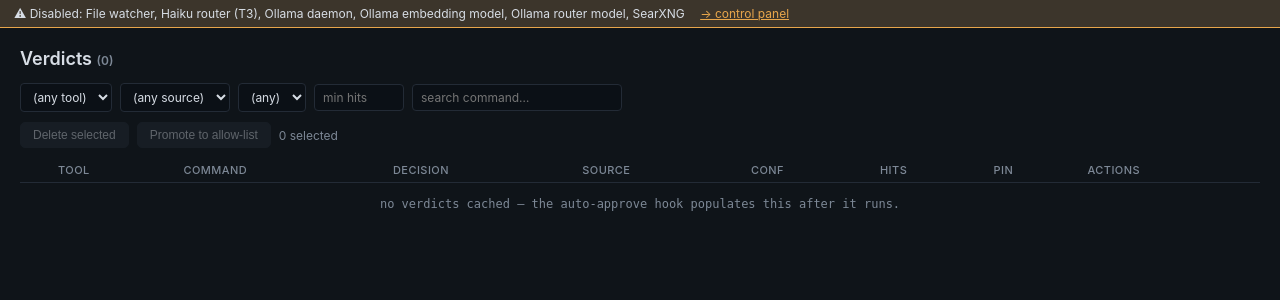
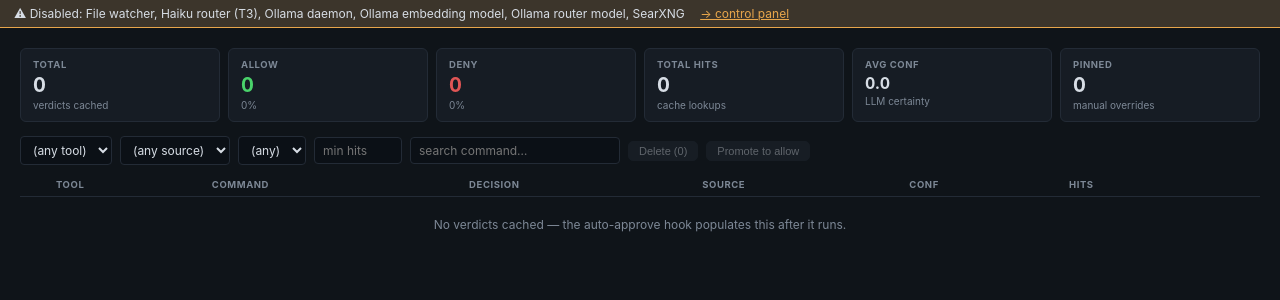
Before and after one commit to ccancellieri/mcp-skill-hub, a FastAPI app: page /verdicts in a window 1280 px wide. Shown: the part 49-349 px from the top of the page. Run offline with FastAPI, Linux system fonts and the light colour scheme; data that the repository does not hold is empty; some libraries are stand-ins or nearby versions.

Commit message:
feat(verdicts): stats header + refined table style
verdicts.py: computes inline stats (total, allow, deny, total_hits, avg_conf, pinned_n)
verdicts.html: vd-kpi stats strip (total / allow% / deny% / hits / avg_conf / pinned), filter bar
  with form[style=contents] for HTMX, bulk delete/promote buttons show count
_verdict_row.html: vd-badge (allow=green, deny=red), vd-conf color-coded (high/mid/low),
  monospace cmd + tool, row actions (flip/pin/×)

```diff
--- a/src/skill_hub/webapp/templates/verdicts.html
+++ b/src/skill_hub/webapp/templates/verdicts.html
@@ -1,11 +1,149 @@
 {% extends "base.html" %}
 {% block title %}verdicts{% endblock %}
 {% block content %}
-<h1 class="page-h">Verdicts <span class="muted">({{ rows|length }})</span></h1>
+<style>
+  /* ── stats strip ── */
+  .vd-kpi-row {
+    display: grid;
+    grid-template-columns: repeat(auto-fit, minmax(110px, 1fr));
+    gap: 8px;
+    margin-bottom: 14px;
+  }
+  .vd-kpi {
+    background: var(--color-surface);
+    border: 1px solid var(--color-border);
+    border-radius: var(--radius-md);
+    padding: 10px 12px;
+  }
+  .vd-kpi-label { font-size: 9.5px; text-transform: uppercase; letter-spacing: .06em; color: var(--color-muted); font-weight: 700; }
+  .vd-kpi-value { font-size: 20px; font-weight: 700; margin-top: 3px; font-variant-numeric: tabular-nums; color: var(--color-fg); }
+  .vd-kpi.good .vd-kpi-value { color: var(--color-good); }
+  .vd-kpi.bad  .vd-kpi-value { color: var(--color-bad); }
+  .vd-kpi-sub { font-size: 10px; color: var(--color-muted); margin-top: 2px; }
+
+  /* ── filter + bulk bar ── */
+  .vd-bar {
+    display: flex;
+    gap: 8px;
+    align-items: center;
+    flex-wrap: wrap;
+    margin-bottom: 8px;
+  }
+  .vd-bar select, .vd-bar input { font-size: 12px; }
+
+  /* ── table ── */
+  .vd-table-wrap { overflow-x: auto; }
+  .vd-table {
+    width: 100%;
+    border-collapse: collapse;
+    font-size: 12px;
+  }
+  .vd-table th {
+    font-size: 9.5px;
+    text-transform: uppercase;
+    letter-spacing: .06em;
+    color: var(--color-muted);
+    padding: 6px 8px;
+    text-align: left;
+    border-bottom: 1px solid var(--color-border);
+    white-space: nowrap;
+    font-weight: 700;
+  }
+  .vd-table td {
+    padding: 6px 8px;
+    border-bottom: 1px solid rgba(255,255,255,0.04);
+    vertical-align: middle;
+  }
+  .vd-table tr:last-child td { border-bottom: none; }
+  .vd-table tr:hover td { background: rgba(255,255,255,0.02); }
+  .vd-cmd {
+    font-family: ui-monospace, monospace;
+    font-size: 11px;
+    color: var(--color-fg);
+    max-width: 320px;
+    overflow: hidden;
+    text-overflow: ellipsis;
+    white-space: nowrap;
+  }
+  .vd-tool {
+    font-family: ui-monospace, monospace;
+    font-size: 10.5px;
+    color: var(--color-muted);
+    white-space: nowrap;
+  }
+  .vd-source { font-size: 10px; color: var(--color-muted); }
+  .vd-conf {
+    font-variant-numeric: tabular-nums;
+    font-family: ui-monospace, monospace;
+    font-size: 11px;
+  }
+  .vd-conf.high { color: var(--color-good); }
+  .vd-conf.mid  { color: var(--color-muted); }
+  .vd-conf.low  { color: var(--color-warn); }
+  .vd-hits {
+    font-variant-numeric: tabular-nums;
+    font-family: ui-monospace, monospace;
+    font-size: 11.5px;
+  }
+
+  /* decision badge */
+  .vd-badge {
+    display: inline-block;
+    padding: 2px 8px;
+    border-radius: 3px;
+    font-size: 10px;
+    font-weight: 700;
+    text-transform: uppercase;
+    letter-spacing: .04em;
+    white-space: nowrap;
+  }
+  .vd-badge.allow { background: rgba(74,211,107,0.15); color: var(--color-good); }
+  .vd-badge.deny  { background: rgba(224,85,85,0.15);  color: var(--color-bad); }
+
+  /* row actions */
+  .vd-row-actions { display: flex; gap: 4px; white-space: nowrap; }
+</style>
+
+{% if stats %}
+<div class="vd-kpi-row">
+  <div class="vd-kpi">
+    <div class="vd-kpi-label">Total</div>
+    <div class="vd-kpi-value">{{ stats.total }}</div>
+    <div class="vd-kpi-sub">verdicts cached</div>
+  </div>
+  <div class="vd-kpi good">
+    <div class="vd-kpi-label">Allow</div>
+    <div class="vd-kpi-value">{{ stats.allow }}</div>
+    <div class="vd-kpi-sub">{{ (stats.allow / stats.total * 100)|round(0)|int if stats.total else 0 }}%</div>
+  </div>
+  <div class="vd-kpi bad">
+    <div class="vd-kpi-label">Deny</div>
+    <div class="vd-kpi-value">{{ stats.deny }}</div>
+    <div class="vd-kpi-sub">{{ (stats.deny / stats.total * 100)|round(0)|int if stats.total else 0 }}%</div>
+  </div>
+  <div class="vd-kpi">
+    <div class="vd-kpi-label">Total hits</div>
+    <div class="vd-kpi-value">{{ "{:,}".format(stats.total_hits) }}</div>
+    <div class="vd-kpi-sub">cache lookups</div>
+  </div>
+  <div class="vd-kpi">
+    <div class="vd-kpi-label">Avg conf</div>
+    <div class="vd-kpi-value" style="font-size:16px">{{ stats.avg_conf }}</div>
+    <div class="vd-kpi-sub">LLM certainty</div>
+  </div>
+  <div class="vd-kpi">
+    <div class="vd-kpi-label">Pinned</div>
+    <div class="vd-kpi-value">{{ stats.pinned }}</div>
+    <div class="vd-kpi-sub">manual overrides</div>
+  </div>
+</div>
+{% endif %}
+
 <div x-data="verdictsPage()">
-  <form class="filter-bar"
-        hx-get="/verdicts/partial" hx-target="#verdict-rows" hx-swap="innerHTML"
-        hx-trigger="change from:select, change from:input[type=number], keyup changed delay:300ms from:input[type=text]">
+  <div class="vd-bar">
+    <form hx-get="/verdicts/partial" hx-target="#verdict-rows" hx-swap="innerHTML"
+          hx-trigger="change from:select, change from:input[type=number], keyup changed delay:300ms from:input[type=text]"
+          style="display:contents">
       <select name="tool">
         <option value="">(any tool)</option>
         {% for t in tools %}<option value="{{ t }}">{{ t }}</option>{% endfor %}
@@ -19,59 +157,66 @@
         <option value="allow">allow</option>
         <option value="deny">deny</option>
       </select>
-    <input type="number" name="min_hits" min="0" placeholder="min hits" style="width:90px">
-    <input type="text" name="q" placeholder="search command…">
+      <input type="number" name="min_hits" min="0" placeholder="min hits" style="width:88px">
+      <input type="text" name="q" placeholder="search command…" style="min-width:160px">
     </form>
-
-  <div class="bulk-bar">
-    <button type="button" class="btn" @click="bulkDelete()"
-            :disabled="!selected.length">Delete selected</button>
-    <button type="button" class="btn" @click="bulkPromote()"
-            :disabled="!selected.length">Promote to allow-list</button>
-    <span class="muted" x-text="selected.length + ' selected'"></span>
+    <button type="button" class="btn sm" @click="bulkDelete()"
+            :disabled="!selected.length">Delete (<span x-text="selected.length"></span>)</button>
+    <button type="button" class="btn sm" @click="bulkPromote()"
+            :disabled="!selected.length">Promote to allow</button>
   </div>
 
-  <table class="vtable">
+  <div class="vd-table-wrap">
+    <table class="vd-table">
       <thead>
         <tr>
-        <th style="width:30px"></th>
-        <th>tool</th><th>command</th><th>decision</th><th>source</th>
-        <th>conf</th><th>hits</th><th>pin</th><th>actions</th>
+          <th style="width:28px"></th>
+          <th>Tool</th>
+          <th>Command</th>
+          <th>Decision</th>
+          <th>Source</th>
+          <th>Conf</th>
+          <th>Hits</th>
+          <th></th>
         </tr>
       </thead>
       <tbody id="verdict-rows">
         {% for r in rows %}{% include "_verdict_row.html" %}{% endfor %}
         {% if not rows %}
-        <tr><td colspan="9" class="muted" style="text-align:center; padding:14px">
-          no verdicts cached &mdash; the auto-approve hook populates this after it runs.
+        <tr><td colspan="8" style="text-align:center;padding:20px;color:var(--color-muted);font-size:12px">
+          No verdicts cached — the auto-approve hook populates this after it runs.
         </td></tr>
         {% endif %}
       </tbody>
     </table>
   </div>
+</div>
+
 <script>
 function verdictsPage() {
   return {
     selected: [],
     toggle(h, on) {
       if (on) { if (!this.selected.includes(h)) this.selected.push(h); }
-      else { this.selected = this.selected.filter(x => x !== h); }
+      else { this.selected = this.selected.filter(function (x) { return x !== h; }); }
     },
     async bulkDelete() {
       if (!confirm('Delete ' + this.selected.length + ' verdicts?')) return;
-      const r = await fetch('/verdicts/bulk/delete', {
-        method:'POST', headers:{'Content-Type':'application/json'},
-        body: JSON.stringify({hashes: this.selected})
+      var r = await fetch('/verdicts/bulk/delete', {
+        method: 'POST',
+        headers: { 'Content-Type': 'application/json' },
+        body: JSON.stringify({ hashes: this.selected })
       });
       if (r.ok) location.reload();
     },
     async bulkPromote() {
-      const r = await fetch('/verdicts/bulk/promote', {
-        method:'POST', headers:{'Content-Type':'application/json'},
-        body: JSON.stringify({hashes: this.selected})
+      var r = await fetch('/verdicts/bulk/promote', {
+        method: 'POST',
+        headers: { 'Content-Type': 'application/json' },
+        body: JSON.stringify({ hashes: this.selected })
       });
-      const data = await r.json();
-      alert('Added ' + data.added + ' prefix(es): ' + (data.prefixes||[]).join(', '));
+      var data = await r.json();
+      alert('Added ' + data.added + ' prefix(es): ' + (data.prefixes || []).join(', '));
     }
   };
 }
```
Also changed, not shown: src/skill_hub/webapp/routes/verdicts.py (+19 -0 lines), src/skill_hub/webapp/templates/_verdict_row.html (+27 -14 lines). Lines whose indentation alone changed are shown as unchanged.
